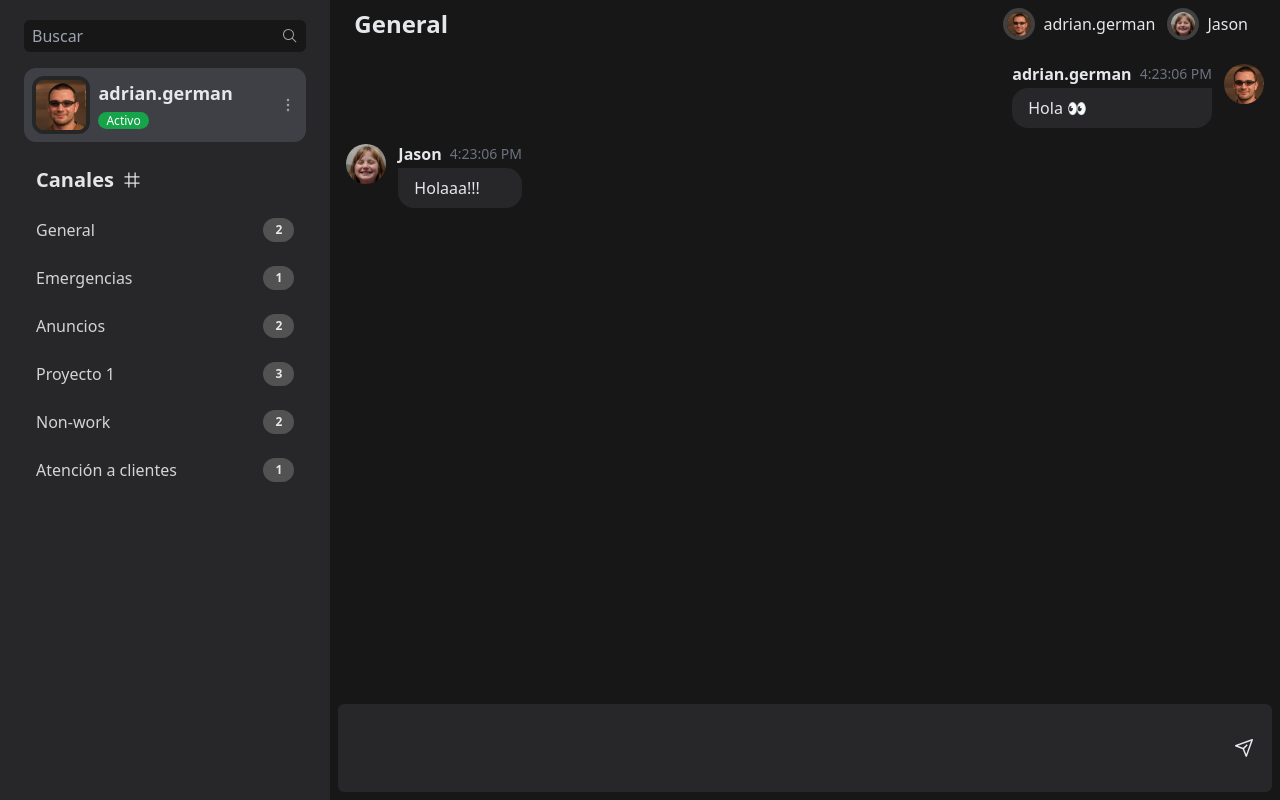
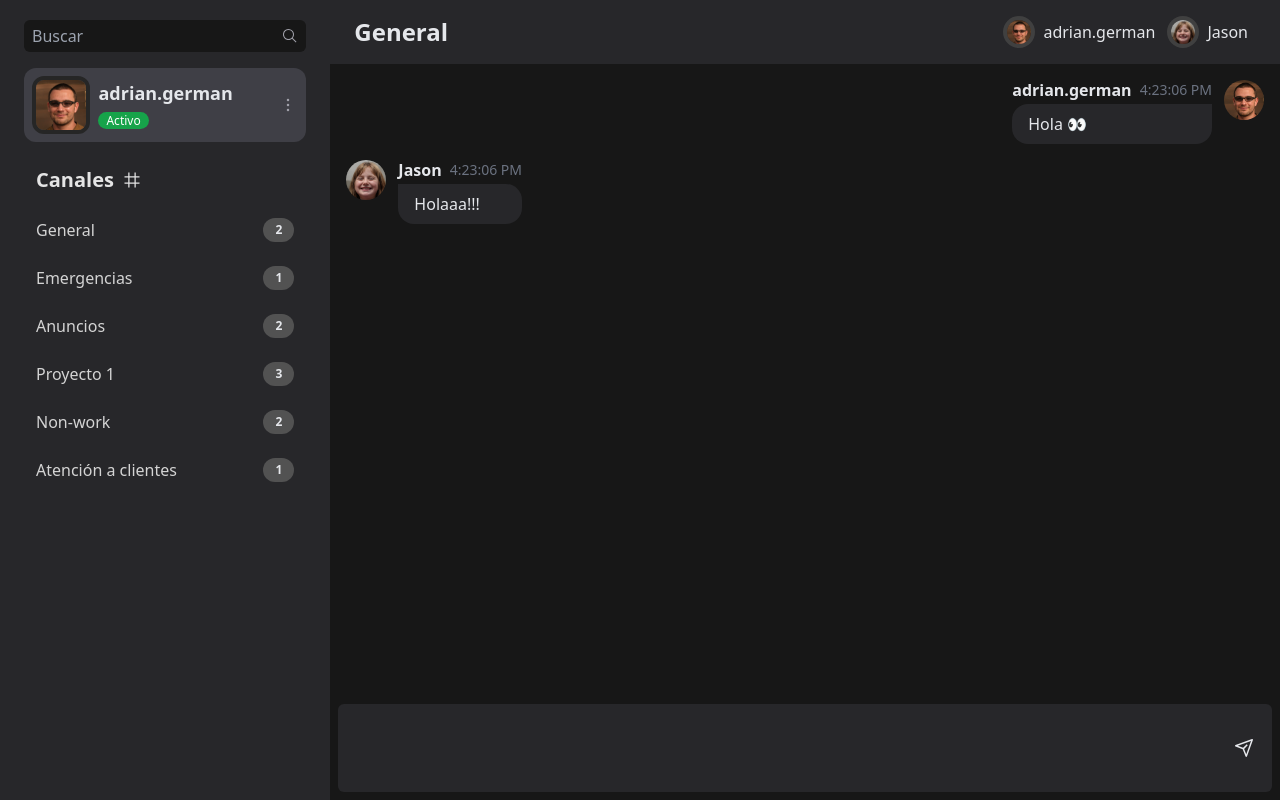
Before and after one commit to AdrianGerman/ChatVue-Pinia, a Vue app: page /1 in a window 1280 px wide. Built offline with nearby package versions, Linux system fonts and the light colour scheme.

Commit message:
style: bg header color

```diff
--- a/src/views/MessagesView.vue
+++ b/src/views/MessagesView.vue
@@ -99,7 +99,7 @@ scrollToBottom()
 .messages {
   @apply flex flex-col h-full;
   header {
-    @apply flex justify-between items-center px-6 py-2;
+    @apply flex justify-between items-center px-6 py-4 bg-zinc-800;
     h2 {
       @apply font-bold text-2xl;
     }
```
